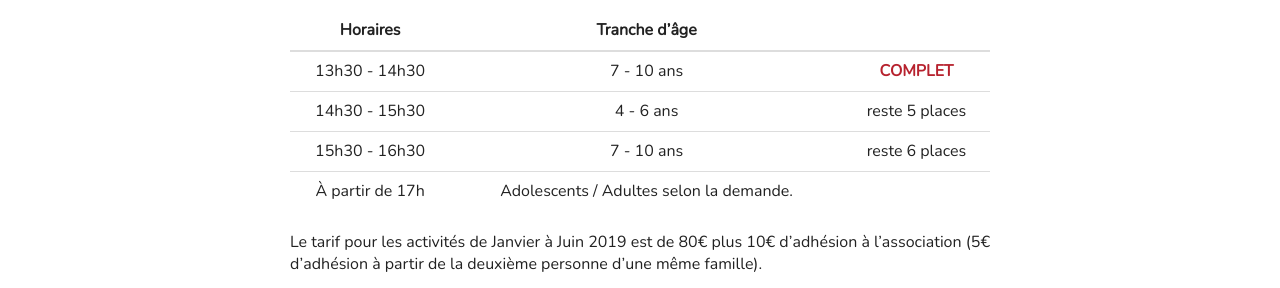
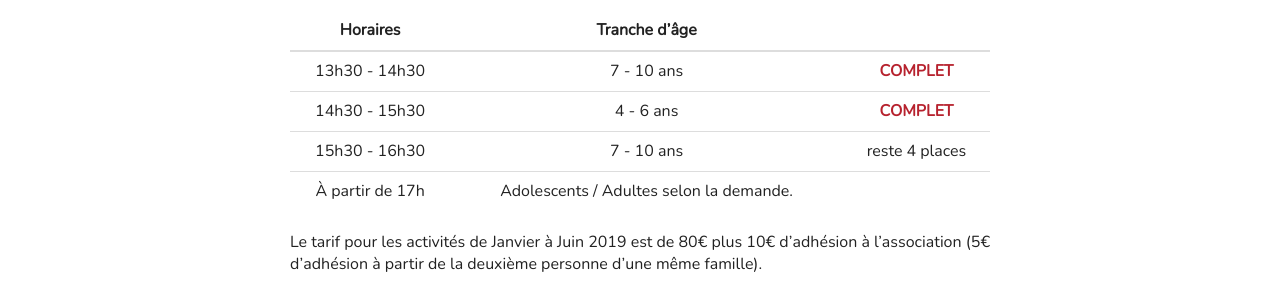
Before and after one commit to mlangues64/mlangues64.github.io, a Jekyll site: the page built from _posts/2018-11-10-inscription2019.markdown, in a window 1280 px wide and 900 px high. Shown: the part 385-673 px from the top of the window. Built offline with Jekyll 4.4.1, drawn with Linux system fonts in a browser that asks for light colours; nearby versions of some CDN libraries; comment, search, counter and statistics services are not loaded.

Commit message:
Update 2018-11-10-inscription2019.markdown

```diff
--- a/_posts/2018-11-10-inscription2019.markdown
+++ b/_posts/2018-11-10-inscription2019.markdown
@@ -22,8 +22,8 @@ Le planning des activités est le suivant :
 | Horaires | Tranche d'âge |      |
 |:--------:|:-------------:|:----:|
 | 13h30 - 14h30 | 7 - 10 ans | <span style="color: #B7222E; font-weight:bold;">COMPLET</span> |
-| 14h30 - 15h30 | 4 - 6 ans | reste 5 places |
-| 15h30 - 16h30 | 7 - 10 ans | reste 6 places |
+| 14h30 - 15h30 | 4 - 6 ans | <span style="color: #B7222E; font-weight:bold;">COMPLET</span> |
+| 15h30 - 16h30 | 7 - 10 ans | reste 4 places |
 | À partir de 17h | Adolescents / Adultes selon la demande. | |
 {: .table }
 
```
